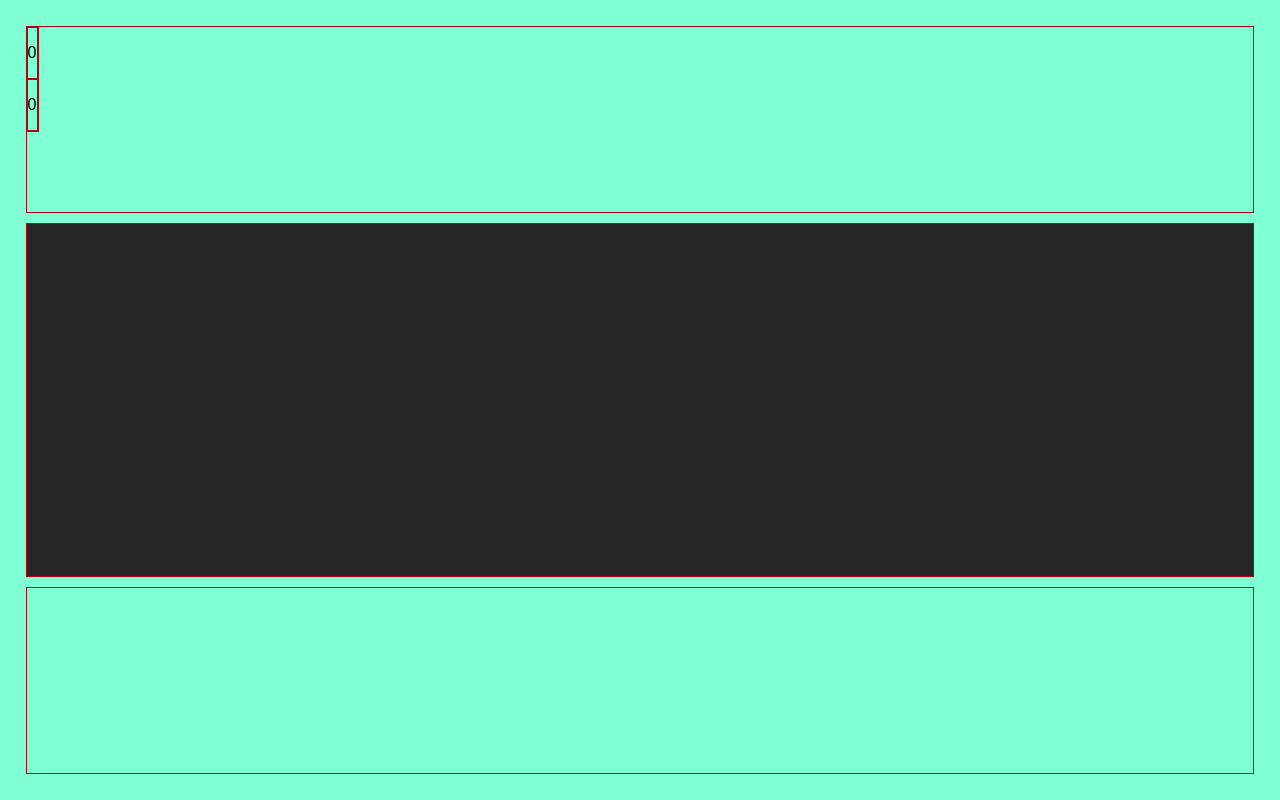
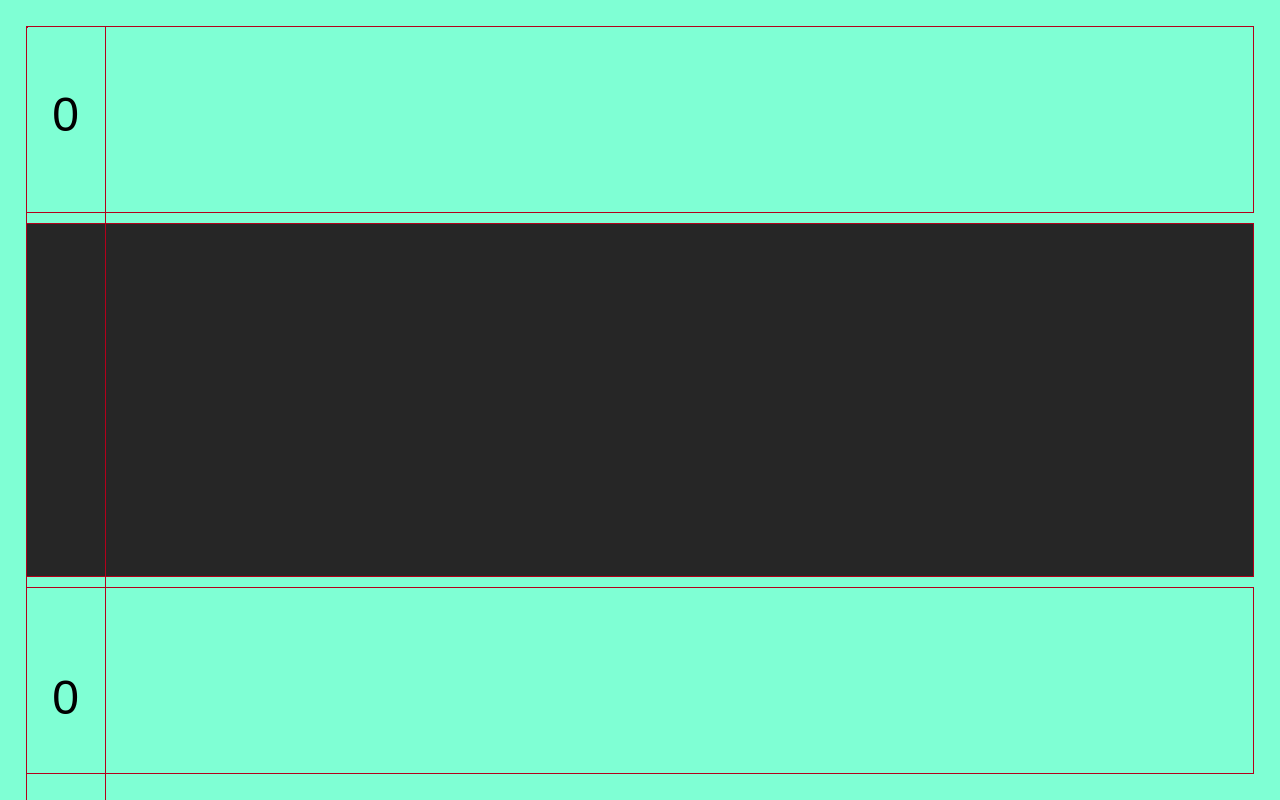
Before and after one commit to EmilionR/card-battle-pp2, a plain HTML site: page game.html in a window 1280 px wide. Drawn offline with Linux system fonts and the light colour scheme.

Commit message:
Position the score counter wrapper

```diff
--- a/assets/css/style.css
+++ b/assets/css/style.css
@@ -79,7 +79,7 @@ a {
     gap: 10px;
 }
 
-#game-container div {
+#game-container > div {
     border: 1px solid var(--clr-red);
 }
 
@@ -100,7 +100,9 @@ a {
     gap: 10px;
 }
 
-#player-hand {}
+#player-hand {
+
+}
 
 #enemy-hand {}
 
@@ -108,5 +110,16 @@ a {
     position: fixed;
 }
 #scores-wrapper {
+    display: flex;
     position: fixed;
+    flex-flow: column nowrap;
+    justify-content: space-between;
+    gap: 40px;
+    left: 2%;
+    height: 100%;
+    width: 200px;
+    max-width: 80px;
+    align-items: center;
+    padding: 1% 5px 4%;
+    font-size: 300%;
 }
```
